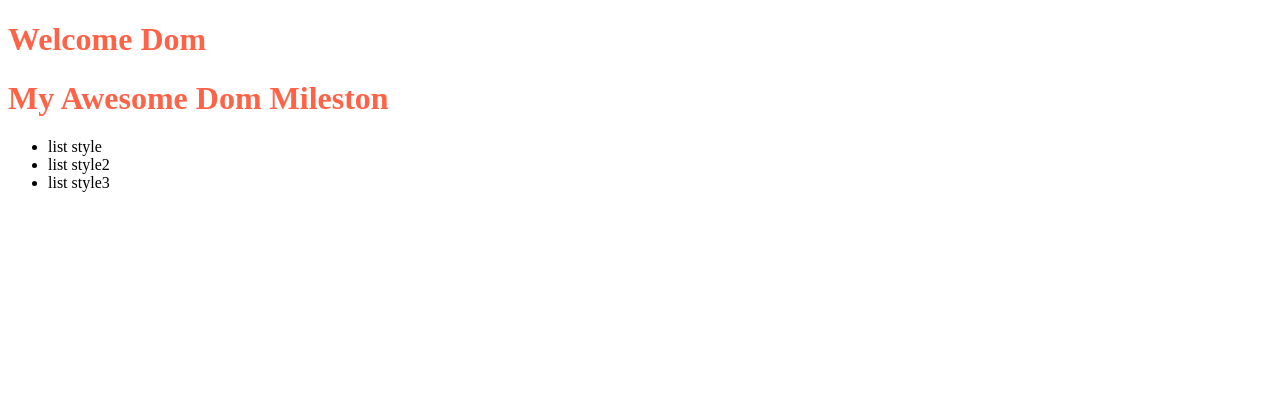
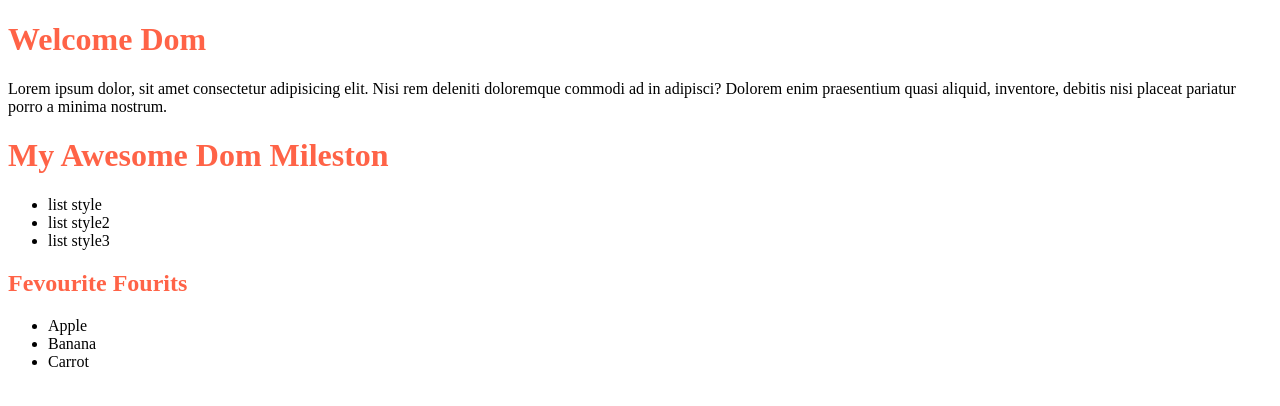
Before and after one commit to rhsabbir1/Tour-of-dom, a plain HTML site: page index.html in a window 1280 px wide. Drawn offline with Linux system fonts and the light colour scheme.

Commit message:
selectors

```diff
--- a/index.html
+++ b/index.html
@@ -1,5 +1,6 @@
 <!DOCTYPE html>
 <html lang="en">
+
 <head>
     <meta charset="UTF-8">
     <meta http-equiv="X-UA-Compatible" content="IE=edge">
@@ -7,26 +8,51 @@
     <title>Dom</title>
     <link rel="stylesheet" href="style/style.css">
 </head>
+
 <body>
+    <header>
         <h1>Welcome Dom</h1>
+        <p>Lorem ipsum dolor, sit amet consectetur adipisicing elit. Nisi rem deleniti doloremque commodi ad in adipisci? Dolorem enim praesentium quasi aliquid, inventore, debitis nisi placeat pariatur porro a minima nostrum.</p>
+    </header>
+    <main>
         <h1>My Awesome Dom Mileston</h1>
         <ul>
             <li>list style </li>
             <li>list style2 </li>
             <li>list style3 </li>
         </ul>
+        <section>
+            <h1 id="fevourite-furits">Furits</h1>
+            <ul>
+                <li class="fourts">Apple </li>
+                <li class="fourts">Banana </li>
+                <li class="fourts">Carrot </li>
+            </ul>
+        </section>
+    </main>
     <script src="js/index.js"></script>
 
     <script>
         const liCollection = document.getElementsByTagName('li');
         // console.log(liCollection)
-        for(const li of liCollection){
-            console.log(li.innerText)
+        for (const li of liCollection) {
+            // console.log(li.innerText)
         }
         const heading = document.getElementsByTagName('h1');
-        for(const h1 of heading){
-            console.log(h1.innerText)
+        for (const h1 of heading) {
+            // console.log(h1.innerText)
         }
+        const head = document.getElementById('fevourite-furits');
+        // console.log(head)
+        head.innerText = 'Fevourite Fourits';
+
+        const fourits = document.getElementsByClassName('fourts');
+        // console.log(fourits)
+        for(const fourt of fourits){
+            console.log(fourt.innerText)
+        }
+
     </script>
 </body>
+
 </html>
```
Lines whose indentation alone changed are shown as unchanged.
